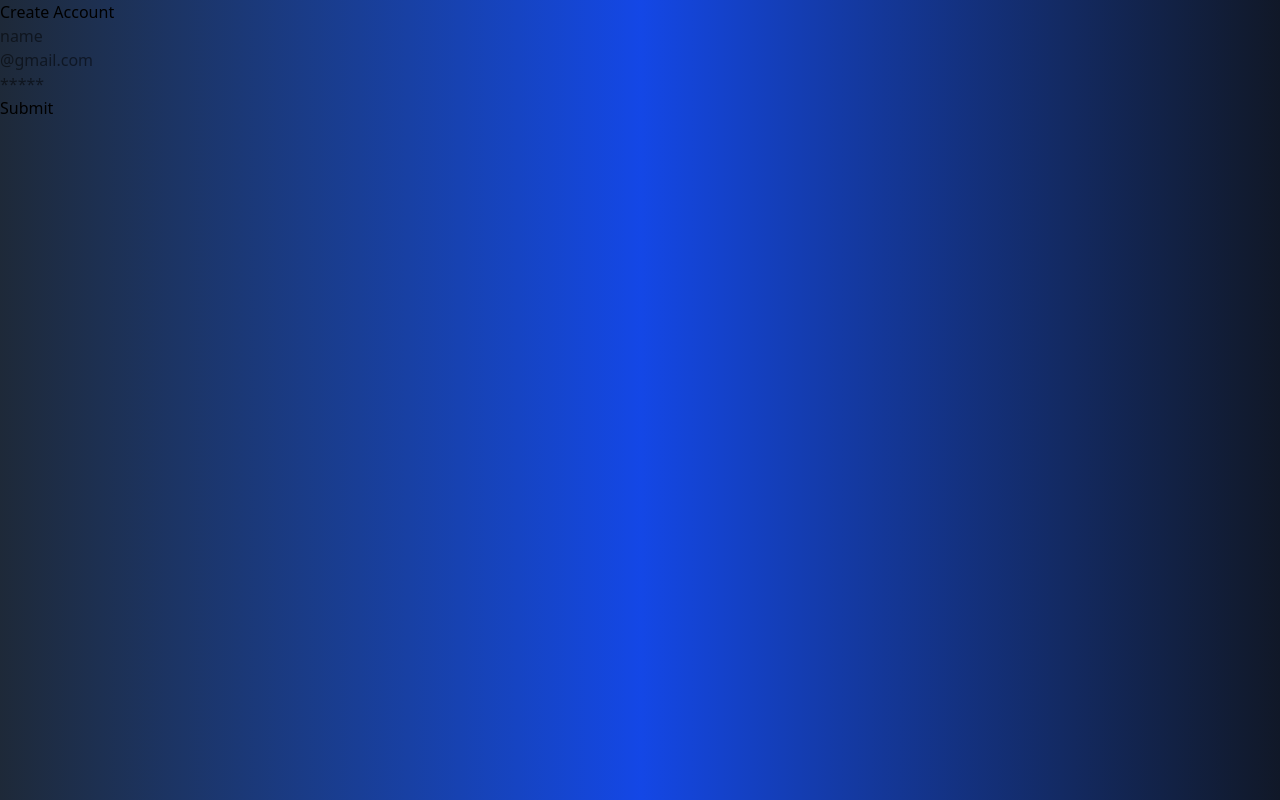
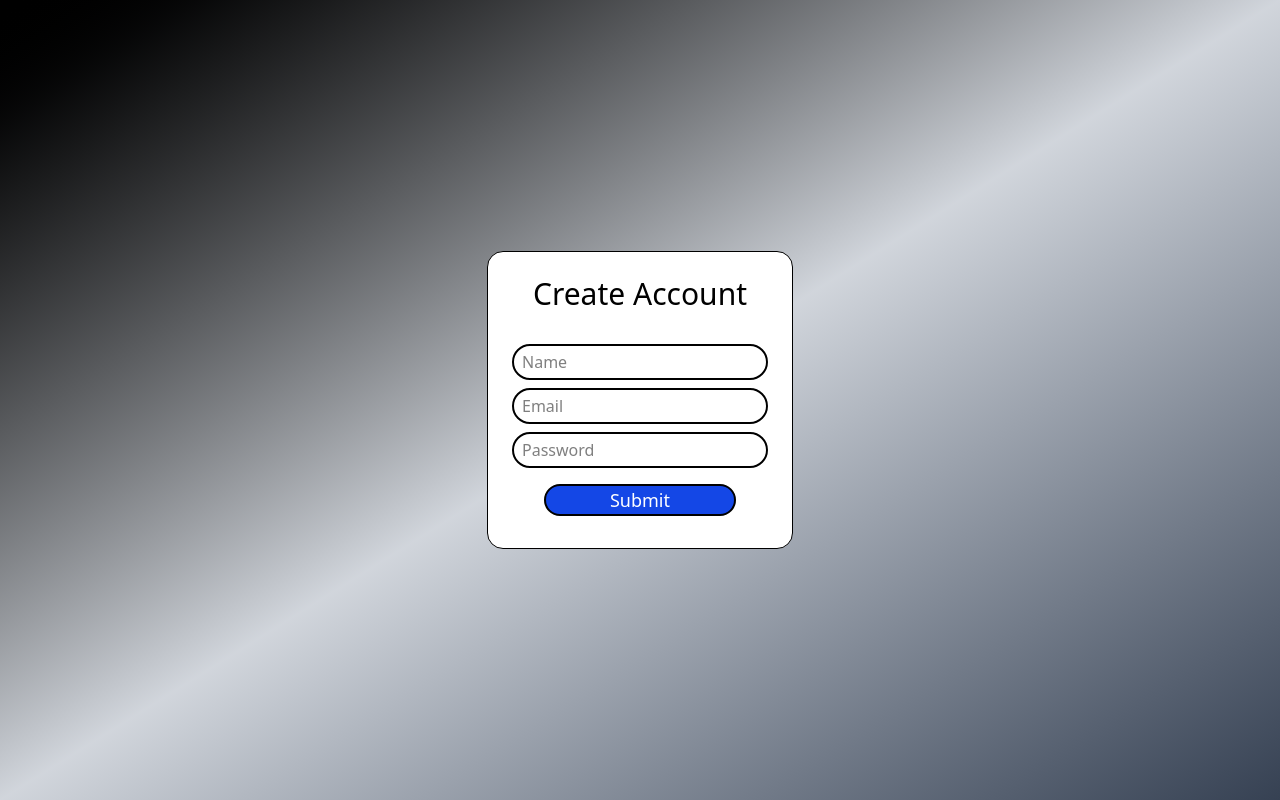
Before and after one commit to Talha9509/BuildMyIdea, a Next.js app in the folder apps/frontend/: page /signup in a window 1280 px wide. Built offline with nearby package versions, Linux system fonts and the light colour scheme; no server answers.

Commit message:
start fe

```diff
--- /dev/null
+++ b/apps/frontend/app/(pages)/projects/page.tsx
@@ -0,0 +1,14 @@
+import React from 'react'
+
+const page = () => {
+  return (
+    <div className='bg-black min-h-screen p-4'>
+        <div className='text-white'>
+            <div className='text-3xl'>Projects</div>
+
+        </div>
+    </div>
+  )
+}
+
+export default page
--- /dev/null
+++ b/apps/frontend/app/(pages)/signin/page.tsx
@@ -0,0 +1,17 @@
+import React from 'react'
+import Form from '../../components/Form'
+
+const page = () => {
+  return (
+        <div className='min-h-screen bg-linear-to-r from-white via-gray-300 to-gray-900'>
+      <div className='  min-h-screen  flex flex-col justify-center items-center bg-linear-to-br from-black via-gray-300 to-gray-700'>
+        <div className=' border p-4 py-6 rounded-2xl flex flex-col justify-center items-center gap-4 bg-white min-h-[40vh] '>
+        <div className='text-3xl p-2'>Sign In</div>
+        <Form boolean={false} method={"signup"} />
+        </div>
+      </div>
+    </div>
+  )
+}
+
+export default page
--- /dev/null
+++ b/apps/frontend/app/(pages)/signup/page.tsx
@@ -0,0 +1,17 @@
+
+import Form from '../../components/Form'
+
+const page = () => {
+  return (
+    <div className='min-h-screen bg-linear-to-r from-white via-gray-300 to-gray-900'>
+      <div className='  min-h-screen  flex flex-col justify-center items-center bg-linear-to-br from-black via-gray-300 to-gray-700'>
+        <div className=' border p-4 rounded-2xl flex flex-col justify-center items-center gap-4 bg-white  '>
+        <div className='text-3xl p-2'>Create Account</div>
+        <Form boolean={true} method={"signup"} />
+        </div>
+      </div>
+    </div>
+  )
+}
+
+export default page
--- a/apps/frontend/app/components/Form.tsx
+++ b/apps/frontend/app/components/Form.tsx
@@ -1,44 +1,63 @@
 "use client"
-import {useForm} from 'react-hook-form'
+import { useForm } from 'react-hook-form'
 import React from 'react'
-import {UserSchema} from '@repo/common/types'
-import {zodResolver} from '@hookform/resolvers/zod'
+import { UserSchema } from '@repo/common/types'
+import { zodResolver } from '@hookform/resolvers/zod'
 import axios from 'axios'
-import {useRouter} from 'next/navigation'
+import { useRouter } from 'next/navigation'
 
-const Form = (props:any) => {
-    const router=useRouter()
-    const url=process.env.BACKEND_URL || "http://localhost:3001"
-    const {register,handleSubmit,formState:{errors}}=useForm({resolver:zodResolver(UserSchema)})
+const Form = (props: any) => {
+    const router = useRouter()
+    const url = process.env.BACKEND_URL || "http://localhost:3001"
+    const { register, handleSubmit, formState: { errors } } = useForm({ resolver: zodResolver(UserSchema) })
     // console.log(errors)
-    async function  onSubmit(data:any){
+    async function onSubmit(data: any) {
         console.log(`${url}/api/v1/${props.method}`)
-        const response= await axios.post(`${url}/api/v1/${props.method}`,data)
+        const response = await axios.post(`${url}/api/v1/${props.method}`, data)
         console.log(response)
-        console.log(response.data,response.data.message,response.data.token)
+        console.log(response.data, response.data.message, response.data.token)
         // const data1=JSON.parse(response)
         try {
-            if(response.status===200){
-                localStorage.setItem("token",response.data.token)
+            if (response.status === 200) {
+                localStorage.setItem("token", response.data.token)
                 router.push("/")
             }
         } catch (error) {
             console.log(error)
         }
     }
-  return (
-    <div>
-        <form onSubmit={handleSubmit(onSubmit)}>
-            {props.boolean && <div><input {...register("name")} placeholder='name' /></div>}
-            <div><input  {...register("email")} placeholder='@gmail.com' /></div>
-            {errors.email && <div>{errors.email?.message}</div>}
-            <div><input  {...register("password")} type='password' placeholder='*****' /></div>
-            {errors.email && <div>{errors.password?.message}</div>}
-            <div><input type='submit' /></div>
-        </form>
+    return (
+        <div>
+            <form onSubmit={handleSubmit(onSubmit)} className=''>
+                {/* flex   border-2 justify-center items-center */}
+                <div className=' p-2 flex flex-col justify-center items-center gap-2  max-w-[60vw] '>
+                    {props.boolean && <div>
+                        <input {...register("name")} placeholder='Name' className='border-black border-2 rounded-4xl p-1 px-2 focus:outline-none min-w-[20vw]' />
+                    </div>}
+                    <div className='flex flex-col'>
+                    <div>
+                        <input  {...register("email")} placeholder='Email' className='border-black border-2 rounded-4xl p-1 px-2 focus:outline-none min-w-[20vw]' />
+                    </div>
+                    {errors.email && <div className='text-sm px-4 pb-1'>
+                        {errors.email?.message}
+                    </div>}
+                    </div>
+                    <div className='flex flex-col'>
+                    <div>
+                        <input  {...register("password")} type='password' placeholder='Password' className='border-black border-2 rounded-4xl p-1 px-2 focus:outline-none min-w-[20vw]' />
+                    </div>
+                    {errors.email && <div className='text-sm pb-1 px-2'>
+                        {errors.password?.message}
+                    </div>}
+                    </div>
+                    <div>
+                        <input type='submit' className='border-black border-2 rounded-4xl px-2 my-2 min-w-[15vw] cursor-pointer bg-blue-700 hover:bg-blue-800 text-white text-lg transition duration-300 ease-in-out' />
+                    </div>
 
-    </div>
-  )
+                </div>
+            </form>
+        </div>
+    )
 }
 
 export default Form
--- a/apps/frontend/app/components/Navbar.jsx
+++ /dev/null
@@ -1,16 +0,0 @@
-import React from 'react'
-import Link from 'next/link'
-
-const Navbar = () => {
-    return (
-        <div className='flex justify-around min-h-[10vh] items-center'>
-            <div className='text-3xl font-bold font-mono'><span className='text-[#FF3511]'>B</span>uildMyIdea</div>
-            <div className='flex gap-2 items-center'>
-            <Link href={"/signin"} className='px-5 py-2 rounded-4xl font-semibold hover:bg-gray-800'>Sign In</Link>
-            <Link href={"/signup"} className='px-5 py-2 rounded-4xl font-semibold bg-[#FF3511]'>Get Started</Link>
-            </div>
-        </div>
-    )
-}
-
-export default Navbar
--- /dev/null
+++ b/apps/frontend/app/components/Navbar.tsx
@@ -0,0 +1,18 @@
+import React from 'react'
+import Link from 'next/link'
+
+const Navbar = () => {
+    return (
+        <div className='flex justify-around min-h-[10vh] items-center py-2'>
+            <Link href={"/"}>
+            <div className='text-3xl font-bold font-mono'><span className='text-[#c2c1c1]'>BuildMy</span><span className='text-[#FF3511]'>Idea</span></div>
+            </Link>
+            <div className='flex gap-2 items-center'>
+            <Link href={"/signin"} className='px-5 py-2 rounded-4xl font-semibold bg-gray-100 hover:bg-gray-300'>Sign In</Link>
+            <Link href={"/signup"} className='px-5 py-2 rounded-4xl font-semibold bg-[#FF3511]'>Get Started</Link>
+            </div>
+        </div>
+    )
+}
+
+export default Navbar
--- /dev/null
+++ b/apps/frontend/app/components/Table.tsx
@@ -0,0 +1,11 @@
+import React from 'react'
+
+const Table = () => {
+  return (
+    <div>
+
+    </div>
+  )
+}
+
+export default Table
--- a/apps/frontend/app/page.tsx
+++ b/apps/frontend/app/page.tsx
@@ -3,16 +3,16 @@ import Navbar from './components/Navbar'
 
 export default function Home() {
   return (
-    <div className="bg-black min-h-screen text-white p-2">
-      <Navbar />
-      <div>
-        <div className="h-[90vh] flex justify-center items-center">
-        <div className="text-4xl">Where Ideas meet Builders</div>
-        </div>
-        <div>
-          Profile page has what option do you want whether as Owner or Dev
-          by edit changes
-        </div>
+    <div>
+        <div className=" inset-0 -z-10 [background:radial-gradient(120%_120%_at_50%_-20%,#000_40%,#63e_100%)]" >
+        <Navbar />
+          <div className="h-[90vh] flex flex-col justify-center items-center text-white">
+            <div className="text-4xl">Where Ideas meet Builders</div>
+            <div>Build togetiher</div>
+            <div>Build on Demand</div>
+            <div>Showcase your skills on Demand</div>
+            <div>Showcase your ideas</div>
+          </div>
       </div>
     </div>
   );
--- a/apps/frontend/app/signin/page.tsx
+++ /dev/null
@@ -1,13 +0,0 @@
-import React from 'react'
-import Form from '../components/Form'
-
-const page = () => {
-  return (
-    <div>
-      Sign In
-      <Form boolean={false} method={"signin"} />
-    </div>
-  )
-}
-
-export default page
--- a/apps/frontend/app/signup/page.tsx
+++ /dev/null
@@ -1,15 +0,0 @@
-
-import Form from '../components/Form'
-
-const page = () => {
-  return (
-    <div className='min-h-screen '>
-      <div className='bg-linear-to-r from-gray-800 via-blue-700 to-gray-900 min-h-screen '>
-        Create Account
-        <Form boolean={true} method={"signup"} />
-      </div>
-    </div>
-  )
-}
-
-export default page
--- a/packages/common/src/types.ts
+++ b/packages/common/src/types.ts
@@ -3,7 +3,7 @@ import {z} from 'zod'
 
 export const UserSchema=z.object({
     email:z.string().regex(/@/,"Invalid Email"),
-    password:z.string().min(6,"Password must be atleast 6 characters long"),
+    password:z.string().min(6,"Password must be atleast 6 characters"),
     name:z.string().optional()
 })
 
```
